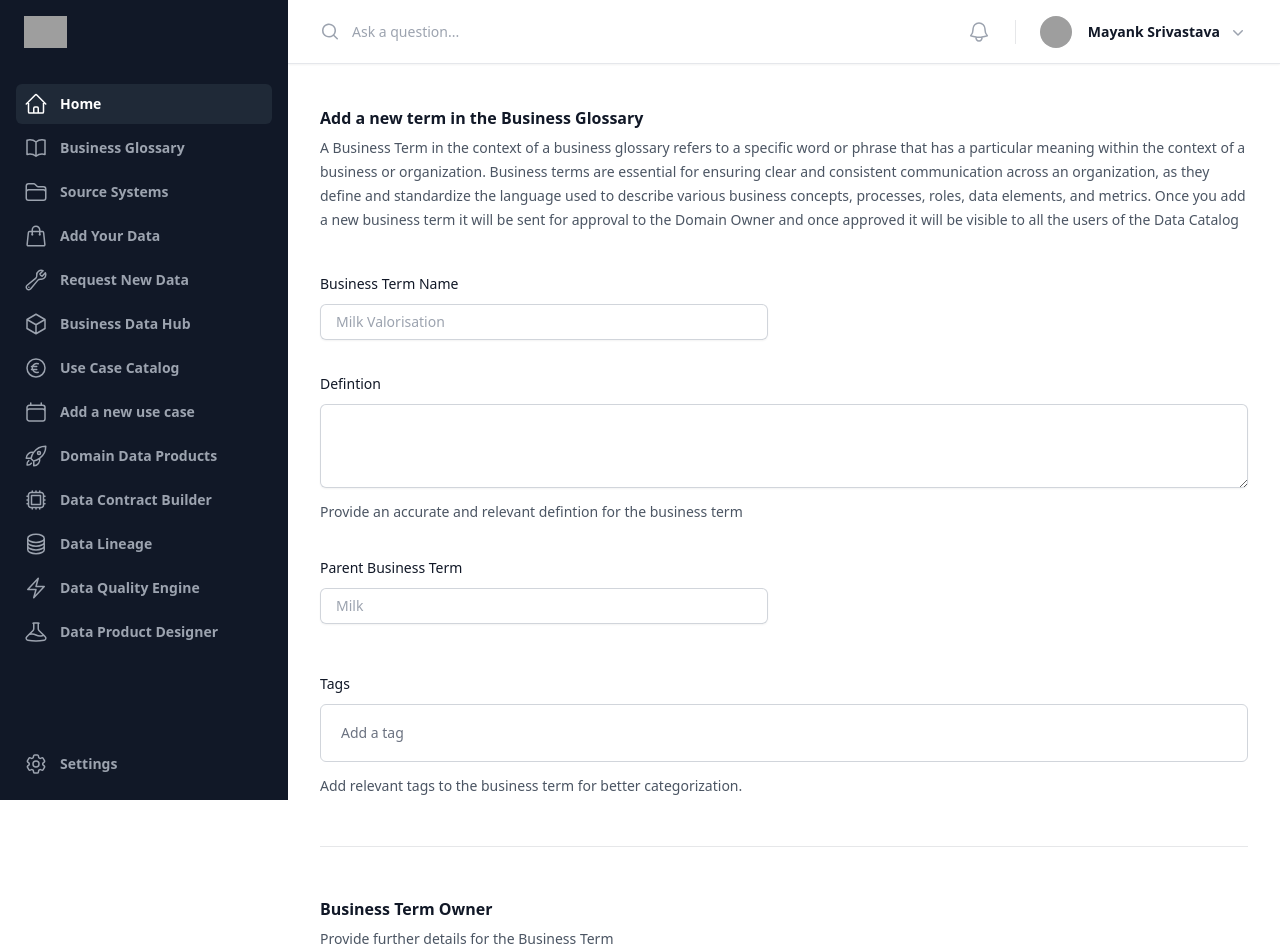
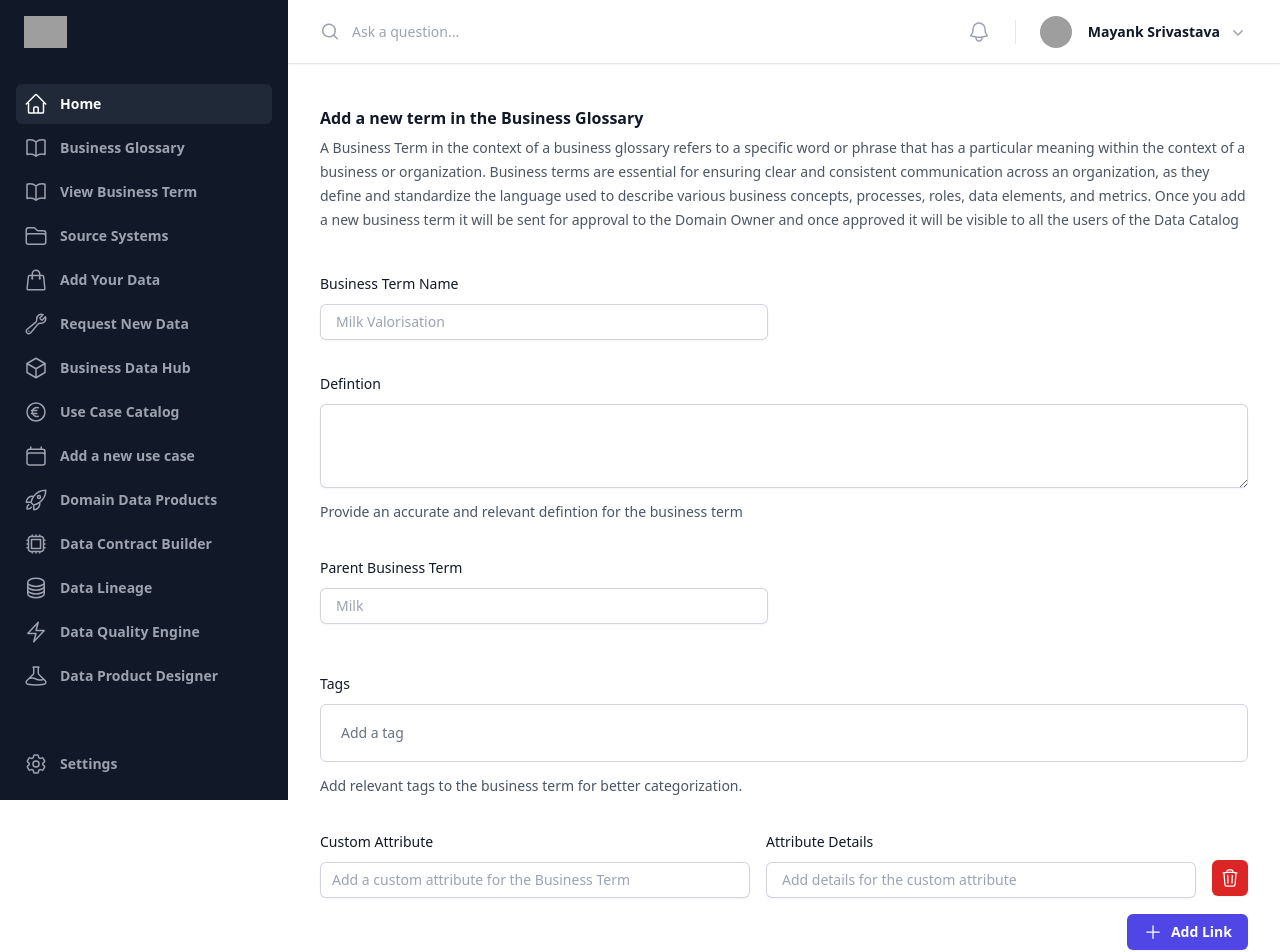
Before and after one commit to sourabhgrover/project-columbus-fe, a React (Vite) app: page /add-business-term in a window 1280 px wide. Shown: the top 952 px of the page. Built offline with nearby package versions, Linux system fonts and the light colour scheme; grey boxes are pictures that could not be loaded.

Commit message:
End of the day update

```diff
--- /dev/null
+++ b/src/components/dynamicAttributes.jsx
@@ -0,0 +1,118 @@
+import { useEffect, useState } from "react";
+import { PlusIcon, TrashIcon } from "@heroicons/react/24/outline"; // Importing the PlusIcon and TrashIcon
+
+function DynamicAttributes({name,setValue}) {
+  const [custAttr, setcustAttr] = useState([{ attrName: "", attrDesc: "" }]);
+
+  const handleAddAttr = () => {
+    setcustAttr([...custAttr, { attrName: "", attrDesc: "" }]);
+  };
+
+  const handleDelAttr = (index) => {
+    setcustAttr(custAttr.filter((_, i) => i !== index));
+  };
+
+    // Function to handle changes to any of the link inputs or link types
+    const handleInputChange = (index, field, value) => {
+      // Update the corresponding field in the object at the given index
+      const updatedAttr = custAttr.map((item, i) => {
+        if (i === index) {
+          return { ...item, [field]: value };
+        }
+        return item;
+      });
+      setcustAttr(updatedAttr);
+    };
+
+  useEffect(() => {
+    setValue(name, custAttr)
+  }, [custAttr])
+
+
+  return (
+    <div>
+      {custAttr.map((link, index) => (
+        <div
+          key={index}
+          className="col-span-full flex items-center space-x-4 mb-4"
+        >
+          {" "}
+          {/* Added mb-4 for spacing */}
+          <div className="flex-1">
+            {" "}
+            {/* Changed sm:col-span-4 to flex-1 */}
+            <label
+              htmlFor={`attr-name-${index}`}
+              className="block text-sm font-medium leading-6 text-gray-900"
+            >
+              Custom Attribute
+            </label>
+            <div className="mt-2">
+              <div className="flex rounded-md shadow-sm ring-1 ring-inset ring-gray-300 focus-within:ring-2 focus-within:ring-inset focus-within:ring-indigo-600">
+                <input
+                  type="text"
+                  name={`attr-name-${index}`}
+                  id={`attr-name-${index}`}
+                  className="block w-full flex-1 border-0 bg-transparent py-1.5 pl-3 text-gray-900 placeholder:text-gray-400 focus:ring-0 sm:text-sm sm:leading-6"
+                  placeholder="Add a custom attribute for the Business Term"
+                  onChange={(e) => handleInputChange(index, 'attrName', e.target.value)}
+                />
+              </div>
+            </div>
+          </div>
+          <div className="flex-1">
+            {" "}
+            {/* Changed sm:col-span-4 to flex-1 */}
+            <label
+              htmlFor={`attrDesc-${index}`}
+              className="block text-sm font-medium leading-6 text-gray-900"
+            >
+              Attribute Details
+            </label>
+            <div className="mt-2">
+              <div className="flex rounded-md shadow-sm ring-1 ring-inset ring-gray-300 focus-within:ring-2 focus-within:ring-inset focus-within:ring-indigo-600">
+                <span className="flex select-none items-center pl-3 text-gray-500 sm:text-sm">
+
+                </span>
+                <input
+                  type="text"
+                  name={`attrDesc-${index}`}
+                  id={`attrDesc-${index}`}
+                  className="block w-full flex-1 border-0 bg-transparent py-1.5 pl-1 text-gray-900 placeholder:text-gray-400 focus:ring-0 sm:text-sm sm:leading-6"
+                  placeholder="Add details for the custom attribute"
+                  onChange={(e) => handleInputChange(index, 'attrDesc', e.target.value)}
+                />
+              </div>
+            </div>
+          </div>
+          <div className="flex items-center h-full mt-7">
+            {" "}
+            {/* Align the delete button at the bottom */}
+            <button
+              type="button"
+              onClick={() => handleDelAttr(index)}
+              className="rounded-md bg-red-600 p-2 text-sm font-semibold text-white shadow-sm hover:bg-red-500 focus-visible:outline focus-visible:outline-2 focus-visible:outline-offset-2 focus-visible:outline-red-600"
+            >
+              <TrashIcon className="h-5 w-5 text-white" aria-hidden="true" />
+            </button>
+          </div>
+        </div>
+      ))}
+
+      <div className="col-span-full flex justify-end mt-4">
+        {" "}
+        {/* Added mt-4 for spacing */}
+        <button
+          type="button"
+          onClick={handleAddAttr}
+          className="flex items-center rounded-md bg-indigo-600 px-4 py-2 text-sm font-semibold text-white shadow-sm hover:bg-indigo-500 focus-visible:outline focus-visible:outline-2 focus-visible:outline-offset-2 focus-visible:outline-indigo-600"
+        >
+          <PlusIcon className="h-5 w-5 text-white" aria-hidden="true" />
+          <span className="ml-2">Add Link</span>
+        </button>
+      </div>
+    </div>
+  );
+}
+
+export default DynamicAttributes;
--- a/src/layouts/dashboard/index.jsx
+++ b/src/layouts/dashboard/index.jsx
@@ -41,6 +41,12 @@ const navigation = [
   {
     name: "Business Glossary",
     href: "/business-glossary",
+    icon: BookOpenIcon,
+    current: false,
+  },
+  {
+    name: "View Business Term",
+    href: "/view-business-term",
     icon: BookOpenIcon,
     current: false,
   },
--- a/src/pages/addBusinessTerm.jsx
+++ b/src/pages/addBusinessTerm.jsx
@@ -3,7 +3,7 @@ import { useEffect, useState } from "react";
 import { useForm } from "react-hook-form";
 import { useNavigate } from "react-router-dom";
 import { useDispatch, useSelector } from "react-redux";
-
+import DynamicAttributes from "../components/dynamicAttributes"; // Adjust the path if necessary
 import TagInput from "../components/tagInput";
 import { createBusinessTerm , actions } from "../rtk/addBusinessTerm";
 import Toast from "../components/Toast";
@@ -144,6 +144,10 @@ export default function AddBusinessTerm() {
                 categorization.
               </p>
             </div>
+            <div className="col-span-full">
+                  <DynamicAttributes name="custAttr" setValue={setValue} />{" "}
+                  {/* Include the DynamicLinks component here */}
+                </div>
           </div>
         </div>
 
--- a/src/pages/businessGlossary.jsx
+++ b/src/pages/businessGlossary.jsx
@@ -4,7 +4,7 @@ import { PlusIcon, ArrowDownTrayIcon } from "@heroicons/react/24/solid";
 import { Link } from "react-router-dom";
 import { useDispatch, useSelector } from "react-redux";
 import { fetchBusinessTerms } from "../rtk/addBusinessTerm";
-import { writeFile, utils } from 'xlsx';
+import { writeFile, utils } from "xlsx";
 import "react-resizable/css/styles.css"; // Import the styles for react-resizable
 
 const GlossaryPage = () => {
@@ -22,24 +22,36 @@ const GlossaryPage = () => {
     dispatch(fetchBusinessTerms());
   }, [dispatch]);
 
-  const handleResize = (header) => (e, { size }) => {
-    setWidths((prevWidths) => ({
-      ...prevWidths,
-      [header]: size.width,
-    }));
-  };
+  const handleResize =
+    (header) =>
+    (e, { size }) => {
+      setWidths((prevWidths) => ({
+        ...prevWidths,
+        [header]: size.width,
+      }));
+    };
 
   const resizeHandle = (
-    <div style={{ width: 4, height: "100%", backgroundColor: "rgba(0, 0, 0, 0.1)", cursor: "col-resize", position: "absolute", right: 0, top: 0 }} />
+    <div
+      style={{
+        width: 4,
+        height: "100%",
+        backgroundColor: "rgba(0, 0, 0, 0.1)",
+        cursor: "col-resize",
+        position: "absolute",
+        right: 0,
+        top: 0,
+      }}
+    />
   );
 
   const handleDownload = () => {
     const headers = ["Glossary Term Name", "Description", "Status", "Owner"];
-    const rows = data.map(term => [
+    const rows = data.map((term) => [
       term?.name,
       term?.definition,
       term?.status,
-      `${term?.owner?.firstName || ''} ${term?.owner?.lastName || ''}`
+      `${term?.owner?.firstName || ""} ${term?.owner?.lastName || ""}`,
     ]);
 
     const worksheet = utils.aoa_to_sheet([headers, ...rows]);
@@ -98,8 +110,21 @@ const GlossaryPage = () => {
                   />
                 }
               >
-                <div style={{ display: "flex", alignItems: "center", position: "relative", height: "100%" }}>
-                  <div style={{ whiteSpace: 'nowrap', overflow: 'hidden', textOverflow: 'ellipsis' }}>
+                <div
+                  style={{
+                    display: "flex",
+                    alignItems: "center",
+                    position: "relative",
+                    height: "100%",
+                  }}
+                >
+                  <div
+                    style={{
+                      whiteSpace: "nowrap",
+                      overflow: "hidden",
+                      textOverflow: "ellipsis",
+                    }}
+                  >
                     Glossary Term Name
                   </div>
                   {resizeHandle}
@@ -132,8 +157,15 @@ const GlossaryPage = () => {
                   />
                 }
               >
-                <div style={{ display: "flex", alignItems: "center", position: "relative", height: "100%" }}>
-                  <div style={{ whiteSpace: 'normal', overflow: 'hidden' }}>
+                <div
+                  style={{
+                    display: "flex",
+                    alignItems: "center",
+                    position: "relative",
+                    height: "100%",
+                  }}
+                >
+                  <div style={{ whiteSpace: "normal", overflow: "hidden" }}>
                     Description
                   </div>
                   {resizeHandle}
@@ -166,8 +198,21 @@ const GlossaryPage = () => {
                   />
                 }
               >
-                <div style={{ display: "flex", alignItems: "center", position: "relative", height: "100%" }}>
-                  <div style={{ whiteSpace: 'nowrap', overflow: 'hidden', textOverflow: 'ellipsis' }}>
+                <div
+                  style={{
+                    display: "flex",
+                    alignItems: "center",
+                    position: "relative",
+                    height: "100%",
+                  }}
+                >
+                  <div
+                    style={{
+                      whiteSpace: "nowrap",
+                      overflow: "hidden",
+                      textOverflow: "ellipsis",
+                    }}
+                  >
                     Status
                   </div>
                   {resizeHandle}
@@ -200,8 +245,21 @@ const GlossaryPage = () => {
                   />
                 }
               >
-                <div style={{ display: "flex", alignItems: "center", position: "relative", height: "100%" }}>
-                  <div style={{ whiteSpace: 'nowrap', overflow: 'hidden', textOverflow: 'ellipsis' }}>
+                <div
+                  style={{
+                    display: "flex",
+                    alignItems: "center",
+                    position: "relative",
+                    height: "100%",
+                  }}
+                >
+                  <div
+                    style={{
+                      whiteSpace: "nowrap",
+                      overflow: "hidden",
+                      textOverflow: "ellipsis",
+                    }}
+                  >
                     Owner
                   </div>
                   {resizeHandle}
@@ -213,16 +271,47 @@ const GlossaryPage = () => {
         <tbody className="bg-white divide-y divide-gray-200">
           {data.map((term) => (
             <tr key={term._id}>
-              <td className="px-6 py-4 text-sm font-medium text-gray-900" style={{ width: widths.name, whiteSpace: 'nowrap', overflow: 'hidden', textOverflow: 'ellipsis' }}>
+              <td
+                className="px-6 py-4 text-sm font-medium text-gray-900"
+                style={{
+                  width: widths.name,
+                  whiteSpace: "nowrap",
+                  overflow: "hidden",
+                  textOverflow: "ellipsis",
+                }}
+              >
                 {term?.name}
               </td>
-              <td className="px-6 py-4 text-sm text-gray-500" style={{ width: widths.description, whiteSpace: 'normal', overflow: 'hidden' }}>
+              <td
+                className="px-6 py-4 text-sm text-gray-500"
+                style={{
+                  width: widths.description,
+                  whiteSpace: "normal",
+                  overflow: "hidden",
+                }}
+              >
                 {term?.definition}
               </td>
-              <td className="px-6 py-4 text-sm text-gray-500" style={{ width: widths.status, whiteSpace: 'nowrap', overflow: 'hidden', textOverflow: 'ellipsis' }}>
-                {term?.status}
+              <td
+                className="px-6 py-4 text-sm text-gray-500"
+                style={{
+                  width: widths.status,
+                  whiteSpace: "nowrap",
+                  overflow: "hidden",
+                  textOverflow: "ellipsis",
+                }}
+              >
+                {term?.status || "Draft"} {/* Default value */}
               </td>
-              <td className="px-6 py-4 text-sm text-gray-500" style={{ width: widths.owner, whiteSpace: 'nowrap', overflow: 'hidden', textOverflow: 'ellipsis' }}>
+              <td
+                className="px-6 py-4 text-sm text-gray-500"
+                style={{
+                  width: widths.owner,
+                  whiteSpace: "nowrap",
+                  overflow: "hidden",
+                  textOverflow: "ellipsis",
+                }}
+              >
                 {term?.owner?.firstName} {term?.owner?.lastName}
               </td>
             </tr>
--- /dev/null
+++ b/src/pages/viewBusinessTerm.jsx
@@ -0,0 +1,51 @@
+import { PaperClipIcon } from '@heroicons/react/20/solid'
+
+export default function Example() {
+  return (
+    <div>
+      <div className="px-4 sm:px-0">
+        <h3 className="text-base font-semibold leading-7 text-gray-900">Business Term Name</h3>
+        {/* <p className="mt-1 max-w-2xl text-sm leading-6 text-gray-500">Personal details and application.</p> */}
+      </div>
+      <div className="mt-6 border-t border-gray-100">
+        <dl className="divide-y divide-gray-100">
+        <div className="bg-white px-4 py-6 sm:grid sm:grid-cols-3 sm:gap-4 sm:px-3">
+            <dt className="text-sm font-medium leading-6 text-gray-900">Business Term Name</dt>
+            <dd className="mt-1 text-sm leading-6 text-gray-700 sm:col-span-2 sm:mt-0">Margot Foster</dd>
+          </div>
+          <div className="bg-gray-50 px-4 py-6 sm:grid sm:grid-cols-3 sm:gap-4 sm:px-3">
+            <dt className="text-sm font-medium leading-6 text-gray-900">Description</dt>
+            <dd className="mt-1 text-sm leading-6 text-gray-700 sm:col-span-2 sm:mt-0">
+              Fugiat ipsum ipsum deserunt culpa aute sint do nostrud anim incididunt cillum culpa consequat. Excepteur
+              qui ipsum aliquip consequat sint. Sit id mollit nulla mollit nostrud in ea officia proident. Irure nostrud
+              pariatur mollit ad adipisicing reprehenderit deserunt qui eu.
+            </dd>
+          </div>
+
+          <div className="bg-white px-4 py-6 sm:grid sm:grid-cols-3 sm:gap-4 sm:px-3">
+            <dt className="text-sm font-medium leading-6 text-gray-900">Parent Term</dt>
+            <dd className="mt-1 text-sm leading-6 text-gray-700 sm:col-span-2 sm:mt-0">Lorem Ipsum</dd>
+          </div>
+          <div className="bg-gray-50 px-4 py-6 sm:grid sm:grid-cols-3 sm:gap-4 sm:px-3">
+            <dt className="text-sm font-medium leading-6 text-gray-900">Status</dt>
+            <dd className="mt-1 text-sm leading-6 text-gray-700 sm:col-span-2 sm:mt-0">Draft</dd>
+          </div>
+          <div className="bg-white px-4 py-6 sm:grid sm:grid-cols-3 sm:gap-4 sm:px-3">
+            <dt className="text-sm font-medium leading-6 text-gray-900">Data Steward</dt>
+            <dd className="mt-1 text-sm leading-6 text-gray-700 sm:col-span-2 sm:mt-0">First Name and Last Name</dd>
+          </div>
+
+          <div className="bg-gray-50 px-4 py-6 sm:grid sm:grid-cols-3 sm:gap-4 sm:px-3">
+            <dt className="text-sm font-medium leading-6 text-gray-900">Owner</dt>
+            <dd className="mt-1 text-sm leading-6 text-gray-700 sm:col-span-2 sm:mt-0">Blah Blah</dd>
+          </div>
+          <div className="bg-white px-4 py-6 sm:grid sm:grid-cols-3 sm:gap-4 sm:px-3">
+            <dt className="text-sm font-medium leading-6 text-gray-900">Domain</dt>
+            <dd className="mt-1 text-sm leading-6 text-gray-700 sm:col-span-2 sm:mt-0">Supply Chain</dd>
+          </div>
+
+        </dl>
+      </div>
+    </div>
+  )
+}
--- a/src/routes/index.jsx
+++ b/src/routes/index.jsx
@@ -17,6 +17,8 @@ export const AddYourData = lazy(() => import("../pages/addYourData"));
 export const RequestData = lazy(() => import("../pages/requestNewData"));
 export const SourceSystemDetails = lazy(() => import("../pages/SourceSystemDetails"));
 export const UseCaseDetails = lazy(() => import("../pages/useCaseDetails"));
+export const ViewBusinessTerm = lazy(() => import("../pages/viewBusinessTerm"));
+
 
 
 export default function Router() {
@@ -47,6 +49,7 @@ export default function Router() {
         { path: 'use-case-catalog/:id', element: <UseCaseDetails /> },
         { path: 'add-your-data', element: <AddYourData /> },
         { path: 'request-new-data', element: <RequestData /> },
+        { path: 'view-business-term', element: <ViewBusinessTerm /> },
         // { path: 'use-case-details', element: <UseCaseDetails /> }
       ],
     },
```
